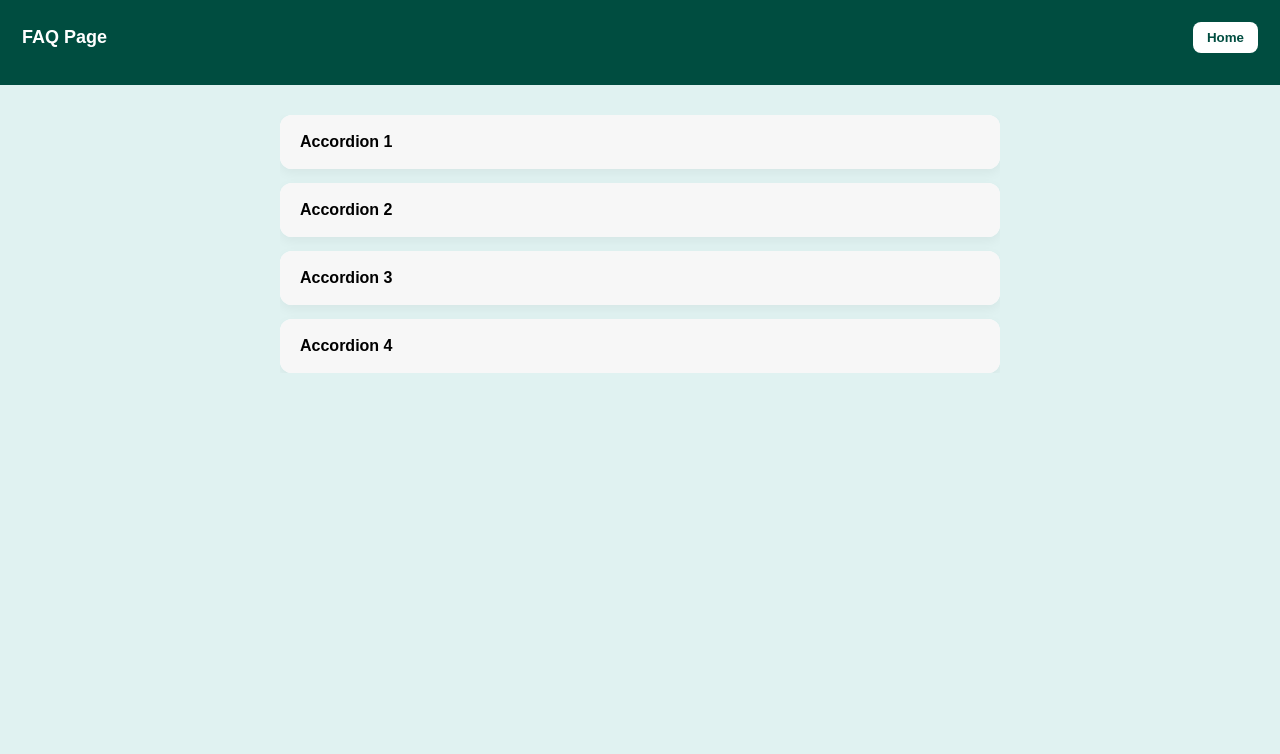
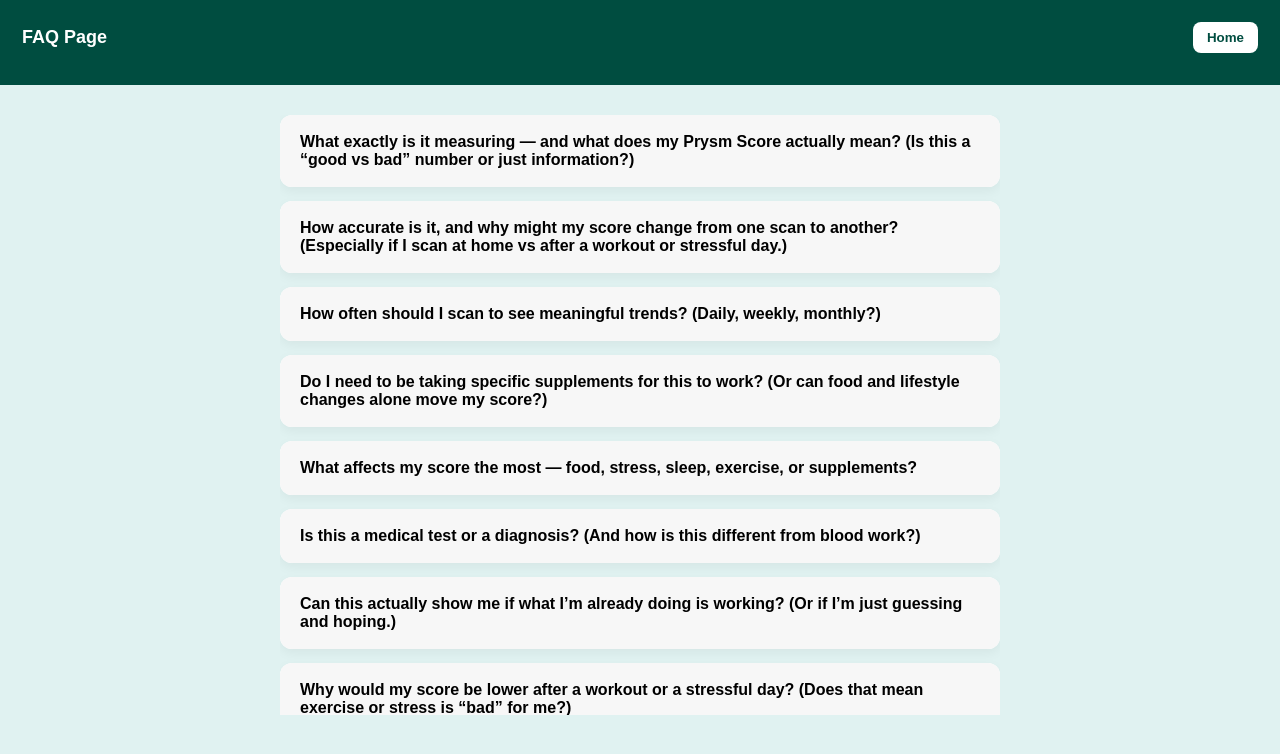
Before and after one commit to f3liz/AskPrysmIO, a React (Vite) app in the folder prysm-react-app/: page /faq in a window 1280 px wide. Shown: the top 754 px of the page. Built offline with nearby package versions, Linux system fonts and the light colour scheme.

Commit message:
Removed filler Q&A's and added in real questions, the answers still uses lorem ipsum.

```diff
--- a/prysm-react-app/src/components/FAQ.tsx
+++ b/prysm-react-app/src/components/FAQ.tsx
@@ -1,5 +1,5 @@
 import { useState } from "react";
-import accordionData from '../data/loremIpsum.ts';
+import { prysmFaqData } from "../data/prysmFaqData.ts";
 import AccordionItem from "./AccordionItem.tsx";
 import "../styles/faq.css"
 
@@ -13,7 +13,7 @@
     return(
         <div className="faq-container">
             <div className="faq-content">
-                {accordionData.map((item)=> (
+                {prysmFaqData.map((item)=> (
                     <AccordionItem
                         key={item.id}
                         title={item.title}
--- a/prysm-react-app/src/data/loremIpsum.ts
+++ /dev/null
@@ -1,28 +0,0 @@
-const accordionData = [
-  {
-    id: 1,
-    title: "Accordion 1",
-    content:
-      "Lorem ipsum dolor sit amet consectetur adipiscing elit. Quisque faucibus ex sapien vitae pellentesque sem placerat. In id cursus mi pretium tellus duis convallis. Tempus leo eu aenean sed diam urna tempor. Pulvinar vivamus fringilla lacus nec metus bibendum egestas. Iaculis massa nisl malesuada lacinia integer nunc posuere. Ut hendrerit semper vel class aptent taciti sociosqu. Ad litora torquent per conubia nostra inceptos himenaeos."
-  },
-  {
-    id: 2,
-    title: "Accordion 2",
-    content:
-      "Lorem ipsum dolor sit amet consectetur adipiscing elit. Quisque faucibus ex sapien vitae pellentesque sem placerat. In id cursus mi pretium tellus duis convallis. Tempus leo eu aenean sed diam urna tempor. Pulvinar vivamus fringilla lacus nec metus bibendum egestas. Iaculis massa nisl malesuada lacinia integer nunc posuere. Ut hendrerit semper vel class aptent taciti sociosqu. Ad litora torquent per conubia nostra inceptos himenaeos."
-  },
-  {
-    id: 3,
-    title: "Accordion 3",
-    content:
-      "Lorem ipsum dolor sit amet consectetur adipiscing elit. Quisque faucibus ex sapien vitae pellentesque sem placerat. In id cursus mi pretium tellus duis convallis. Tempus leo eu aenean sed diam urna tempor. Pulvinar vivamus fringilla lacus nec metus bibendum egestas. Iaculis massa nisl malesuada lacinia integer nunc posuere. Ut hendrerit semper vel class aptent taciti sociosqu. Ad litora torquent per conubia nostra inceptos himenaeos."
-  },
-  {
-    id: 4,
-    title: "Accordion 4",
-    content:
-      "Lorem ipsum dolor sit amet consectetur adipiscing elit. Quisque faucibus ex sapien vitae pellentesque sem placerat. In id cursus mi pretium tellus duis convallis. Tempus leo eu aenean sed diam urna tempor. Pulvinar vivamus fringilla lacus nec metus bibendum egestas. Iaculis massa nisl malesuada lacinia integer nunc posuere. Ut hendrerit semper vel class aptent taciti sociosqu. Ad litora torquent per conubia nostra inceptos himenaeos."
-  }
-];
-
-export default accordionData;
--- /dev/null
+++ b/prysm-react-app/src/data/prysmFaqData.ts
@@ -0,0 +1,52 @@
+export const prysmFaqData = [
+  {
+    id: 1,
+    title: "What exactly is it measuring — and what does my Prysm Score actually mean? (Is this a “good vs bad” number or just information?)",
+    content: "Lorem ipsum dolor sit amet, consectetur adipiscing elit. Sed do eiusmod tempor incididunt ut labore et dolore magna aliqua."
+  },
+  {
+    id: 2,
+    title: "How accurate is it, and why might my score change from one scan to another? (Especially if I scan at home vs after a workout or stressful day.)",
+    content: "Lorem ipsum dolor sit amet, consectetur adipiscing elit. Ut enim ad minim veniam, quis nostrud exercitation ullamco laboris nisi ut aliquip ex ea commodo consequat."
+  },
+  {
+    id: 3,
+    title: "How often should I scan to see meaningful trends? (Daily, weekly, monthly?)",
+    content: "Lorem ipsum dolor sit amet, consectetur adipiscing elit. Duis aute irure dolor in reprehenderit in voluptate velit esse cillum dolore eu fugiat nulla pariatur."
+  },
+  {
+    id: 4,
+    title: "Do I need to be taking specific supplements for this to work? (Or can food and lifestyle changes alone move my score?)",
+    content: "Lorem ipsum dolor sit amet, consectetur adipiscing elit. Excepteur sint occaecat cupidatat non proident, sunt in culpa qui officia deserunt mollit anim id est laborum."
+  },
+  {
+    id: 5,
+    title: "What affects my score the most — food, stress, sleep, exercise, or supplements?",
+    content: "Lorem ipsum dolor sit amet, consectetur adipiscing elit. Sed ut perspiciatis unde omnis iste natus error sit voluptatem accusantium doloremque laudantium."
+  },
+  {
+    id: 6,
+    title: "Is this a medical test or a diagnosis? (And how is this different from blood work?)",
+    content: "Lorem ipsum dolor sit amet, consectetur adipiscing elit. Nemo enim ipsam voluptatem quia voluptas sit aspernatur aut odit aut fugit."
+  },
+  {
+    id: 7,
+    title: "Can this actually show me if what I’m already doing is working? (Or if I’m just guessing and hoping.)",
+    content: "Lorem ipsum dolor sit amet, consectetur adipiscing elit. Neque porro quisquam est, qui dolorem ipsum quia dolor sit amet."
+  },
+  {
+    id: 8,
+    title: "Why would my score be lower after a workout or a stressful day? (Does that mean exercise or stress is “bad” for me?)",
+    content: "Lorem ipsum dolor sit amet, consectetur adipiscing elit. Quis autem vel eum iure reprehenderit qui in ea voluptate velit esse quam nihil molestiae consequatur."
+  },
+  {
+    id: 9,
+    title: "Who is this really for — beginners, biohackers, busy moms, or everyone?",
+    content: "Lorem ipsum dolor sit amet, consectetur adipiscing elit. At vero eos et accusamus et iusto odio dignissimos ducimus qui blanditiis praesentium."
+  },
+  {
+    id: 10,
+    title: "How do I use my score to actually make better decisions instead of feeling overwhelmed? (What do I do with the number?)",
+    content: "Lorem ipsum dolor sit amet, consectetur adipiscing elit. Et harum quidem rerum facilis est et expedita distinctio."
+  }
+];
```
